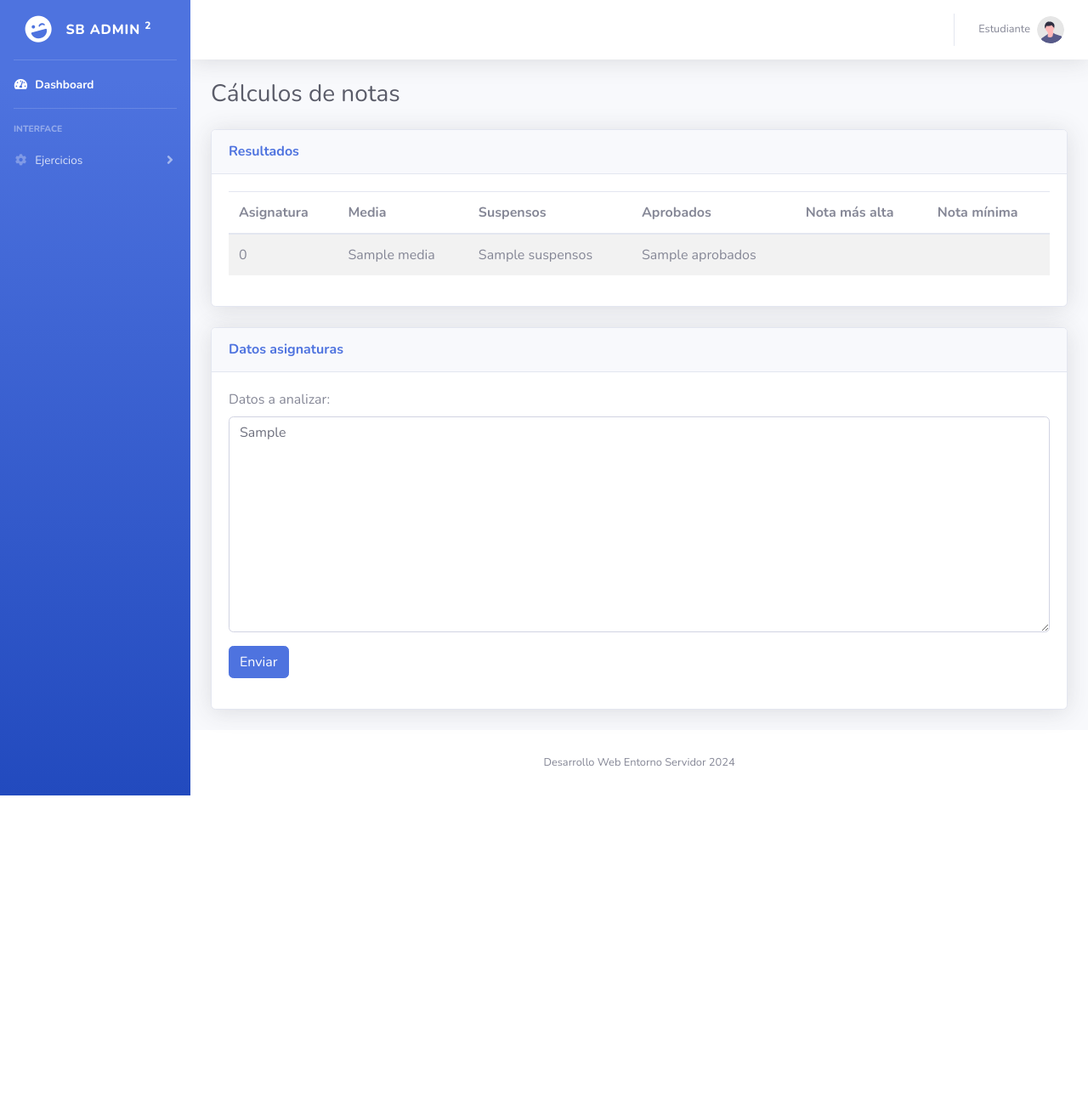
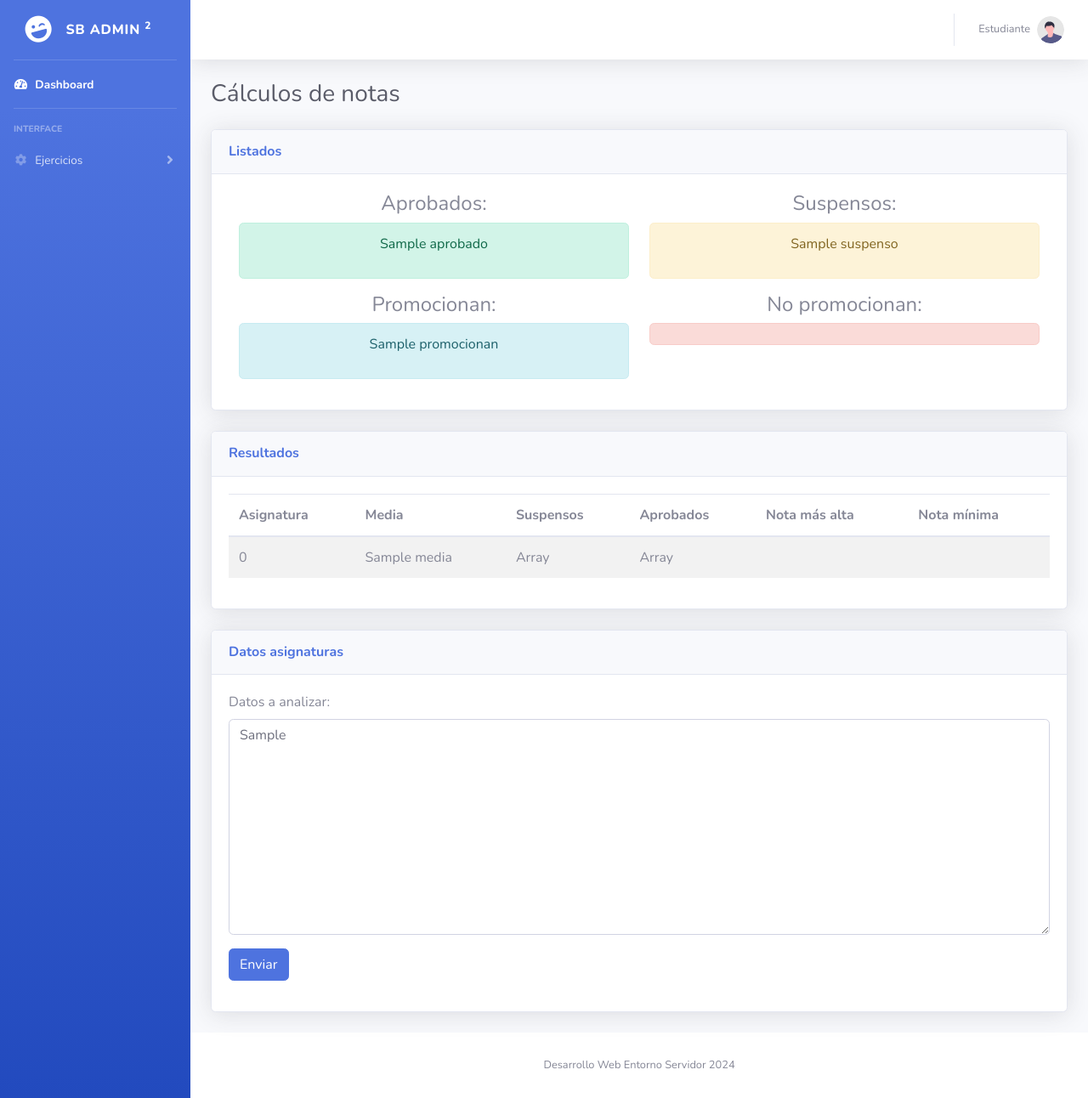
Before and after one commit to Abel-ADE/Notas-DS, a PHP site: template views/notas.abel.view.php in a window 1280 px wide. Shown: the whole page at 85% size. Before the commit the page ends 936 px from the top, so only its background shows below. Run offline with PHP 8.4, Linux system fonts and the light colour scheme; the template is opened without the code that fills it: most values are stand-ins (such as "Sample title", 1, 10 or a date in 2020); data that the repository does not hold is empty.

Commit message:
muestra de resultados en la vista

```diff
--- a/views/notas.abel.view.php
+++ b/views/notas.abel.view.php
@@ -6,6 +6,78 @@
 <!-- Content Row -->
 
 <div class="row">
+
+    <!--Alerts con resultados-->
+    <div class="col-12">
+        <?php
+        if (isset($data['listados'])){
+        ?>
+        <div class="card shadow mb-4">
+            <div
+                    class="card-header py-3 d-flex flex-row align-items-center justify-content-between">
+                <h6 class="m-0 font-weight-bold text-primary">Listados</h6>
+            </div>
+            <!-- Card Body -->
+            <div class="card-body">
+
+                <!-- Primera fila -->
+                <div class="d-flex flex-wrap">
+                    <!-- Aprobados -->
+                    <div class="col-12 col-lg-6 text-center">
+                        <h4>Aprobados:</h4>
+                        <div class="alert alert-success">
+                            <?php
+                            foreach($data['listados']['aprobados'] as $alumno){
+                                ?>
+                                <p><?php echo $alumno; ?></p>
+                                <?php } ?>
+                        </div>
+                    </div>
+                    <!-- Suspensos -->
+                    <div class="col-12 col-lg-6 text-center">
+                        <h4>Suspensos:</h4>
+                        <div class="alert alert-warning">
+                            <?php
+                            foreach($data['listados']['suspensos'] as $alumno){
+                                ?>
+                                <p><?php echo $alumno; ?></p>
+                            <?php } ?>
+                        </div>
+                    </div>
+                </div>
+
+                <!-- Segunda fila -->
+                <div class="d-flex flex-wrap">
+                    <!-- Promocionan -->
+                    <div class="col-12 col-lg-6 text-center">
+                        <h4>Promocionan:</h4>
+                        <div class="alert alert-info">
+                            <?php
+                            foreach($data['listados']['promocionan'] as $alumno){
+                                ?>
+                                <p><?php echo $alumno; ?></p>
+                            <?php } ?>
+                        </div>
+                    </div>
+                    <!-- No promocionan -->
+                    <div class="col-12 col-lg-6 text-center">
+                        <h4>No promocionan:</h4>
+                        <div class="alert alert-danger">
+                            <?php
+                            foreach($data['listados']['no_promocionan'] as $alumno){
+                                ?>
+                                <p><?php echo $alumno; ?></p>
+                            <?php } ?>
+                        </div>
+                    </div>
+                </div>
+
+            </div>
+        </div>
+        <?php } ?>
+    </div>
+
+    <!--Resultados Tabla-->
     <div class="col-12">
         <?php
         if (isset($data['tabla'])){
@@ -54,6 +126,7 @@
         ?>
     </div>
 
+    <!--Formulario-->
     <div class="col-12">
         <div class="card shadow mb-4">
             <div
```
